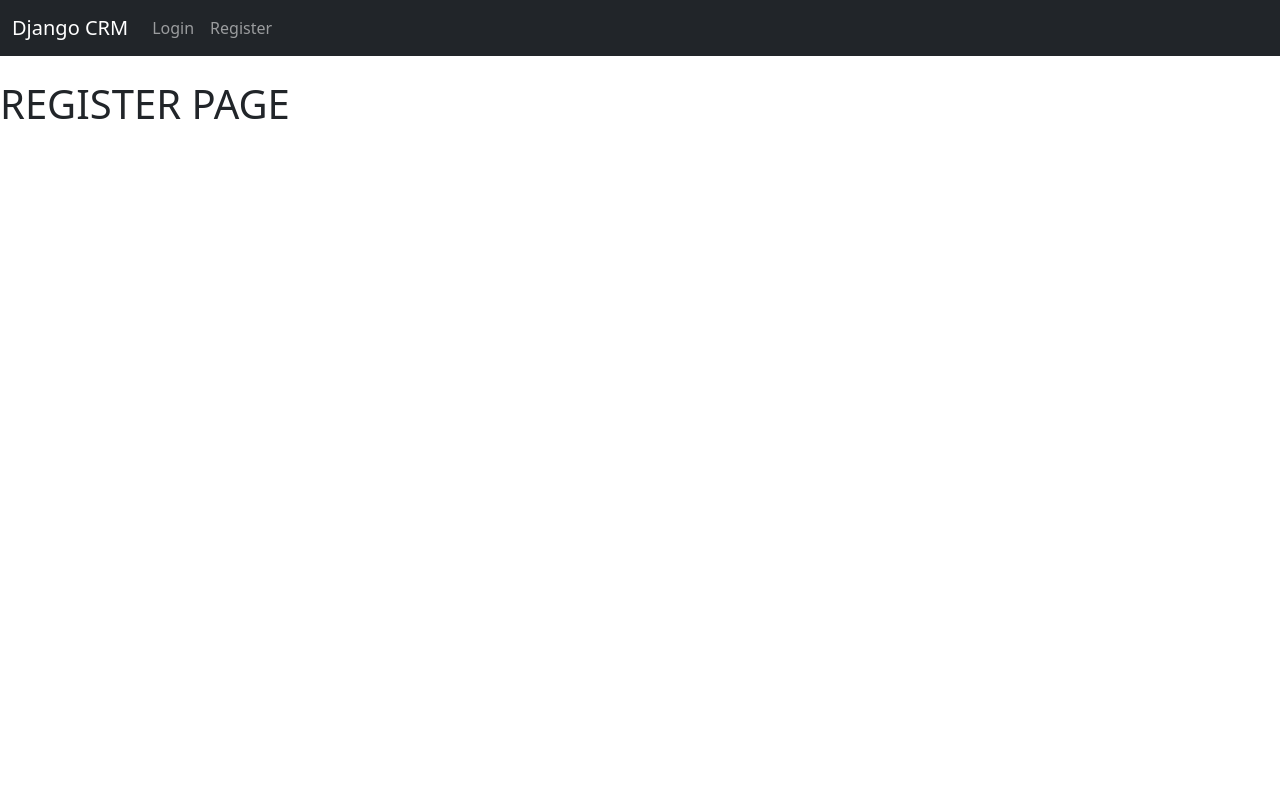
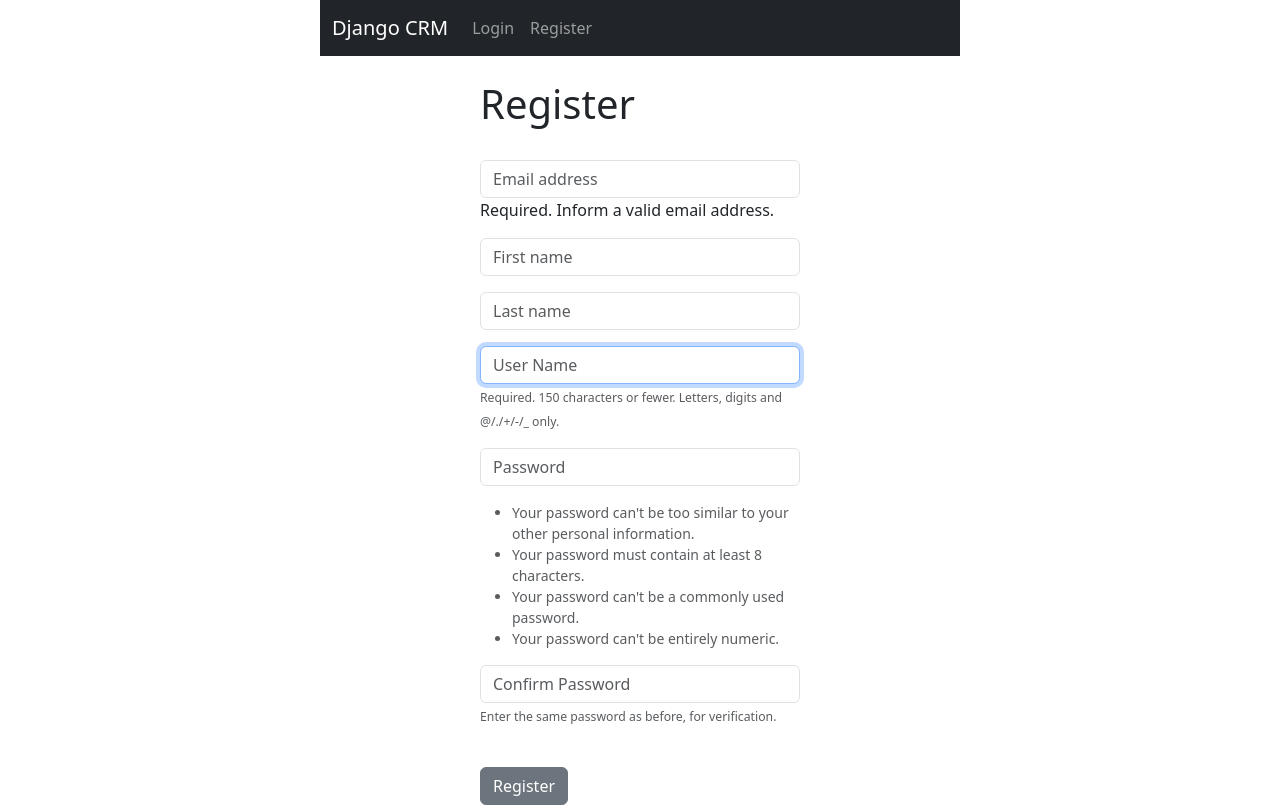
Before and after one commit to mrcoggsworth/django-crm-practice, a Django app: page /register in a window 1280 px wide. Before the commit the page ends 119 px from the top, so only its background shows below. Run offline with Django 5.2, Linux system fonts and the light colour scheme.

Commit message:
visual updates

```diff
--- a/dcrm/templates/base.html
+++ b/dcrm/templates/base.html
@@ -12,13 +12,20 @@
     />
   </head>
   <body>
+    <div class="col-md-6 offset-md-3">
       {% include "navbar.html" %}
       <br />
       {% if not user.is_authenticated %}
         {% if messages %}
           {% for message in messages %}
-                <div class="alert alert-warning alert-dismissible fade show" role="alert">{{ message }}
-                    <button type="button" class="btn-close" data-bs-dismiss="alert" aria-label="Close"></button>
+            <div class="alert alert-warning alert-dismissible fade show" role="alert">
+              {{ message }}
+            <button
+              type="button"
+              class="btn-close"
+              data-bs-dismiss="alert"
+              aria-label="Close"
+            ></button>
             </div>
           {% endfor %}
         {% endif %}
@@ -26,14 +33,21 @@
       {% if user.is_authenticated %}
         {% if messages %}
           {% for message in messages %}
-                <div class="alert alert-success alert-dismissible fade show" role="alert">{{ message }}
-                    <button type="button" class="btn-close" data-bs-dismiss="alert" aria-label="Close"></button>
+            <div class="alert alert-success alert-dismissible fade show" role="alert">
+              {{ message }}
+              <button
+                type="button"
+                class="btn-close"
+                data-bs-dismiss="alert"
+                aria-label="Close"
+              ></button>
             </div>
           {% endfor %}
         {% endif %}
       {% endif %}
     {% block content %}
     {% endblock %}
+    </div>
     <script
       src="https://cdn.jsdelivr.net/npm/bootstrap@5.3.3/dist/js/bootstrap.bundle.min.js"
       integrity="sha384-YvpcrYf0tY3lHB60NNkmXc5s9fDVZLESaAA55NDzOxhy9GkcIdslK1eN7N6jIeHz"
--- a/dcrm/templates/home.html
+++ b/dcrm/templates/home.html
@@ -14,7 +14,7 @@
     <form action="{% url 'home' %}" method="post">
       {% csrf_token %}
       <div class="mb-3">
-        <label for="UserInputEmail1" class="form-label">Email address</label>
+        <label for="UserInputEmail1" class="form-label">Username</label>
         <input
           type="text"
           class="form-control"
--- a/dcrm/templates/register.html
+++ b/dcrm/templates/register.html
@@ -1,7 +1,26 @@
 {% extends "base.html" %}
-
 {% block content %}
 
-<h1>REGISTER PAGE</h1>
+<div class="col-md-6 offset-md-3">
+  <h1>Register</h1>
+  <br />
+  <form method="POST" action="">
+    {% csrf_token %}
+    {% if form.errors %}
+        <div class="alert alert-warning alert dismissible fade show" role="alert">
+            Your registration form contains errors
+            {% for field in form %}
+                {% if field.errors %}
+                    {{ field.errors }}
+                {% endif %}
+            {% endfor %}
+            <button type="button" class="btn-close" data-bs-dismiss="alert" aria-label="Close"></button>
+        </div>
+    {% endif %}
+    {{form.as_p}}
+    <br />
+    <button type="submit" class="btn btn-secondary">Register</button>
+  </form>
+</div>
 
 {% endblock %}
--- a/dcrm/website/views.py
+++ b/dcrm/website/views.py
@@ -4,6 +4,9 @@
         _type_: _description_
     """
 
+from .forms import SignUpForm
+
+from typing import Any, Dict, List, Optional, Union
 
 from django.shortcuts import render, redirect
 from django.http import HttpRequest, HttpResponse
@@ -22,19 +25,22 @@ def home(request: HttpRequest) -> HttpResponse:
     """
 
     if request.method == "POST":
-        username: str = request.POST.get('username', default={})
-        password: str = request.POST.get('password', default={})
+        username: str = request.POST.get("username", default={})
+        password: str = request.POST.get("password", default={})
 
         # Auth
         user = authenticate(request=request, username=username, password=password)
         if user is not None:
             login(request=request, user=user)
             messages.success(request=request, message="Login Successful")
-            return redirect('home')
+            return redirect("home")
 
         if user is None:
-            messages.success(request=request, message="Oops! Something went wrong...Try again if you dare...")
-            return redirect('home')
+            messages.success(
+                request=request,
+                message="Oops! Something went wrong...Try again if you dare...",
+            )
+            return redirect("home")
 
         print("Its a POST REQUEST!")
 
@@ -79,5 +85,31 @@ def register_user(request: HttpRequest) -> HttpResponse:
     Returns:
         HttpResponse: _description_
     """
+    if request.method == "POST":
+        form = SignUpForm(request.POST)
+        if form.is_valid():
+            form.save()
 
-    return render(request=request, template_name='register.html')
+            username: str = form.cleaned_data.get("username")
+            password: str = form.cleaned_data.get("password1")
+
+            user: Optional[Any | None] = authenticate(
+                username=username, password=password
+            )
+            login(request=request, user=user)
+
+            messages.success(
+                request=request, message="You have been successfully registered..."
+            )
+            return redirect(to="home")
+
+        # messages.error(request=request, message="Oops! Something went wrong...")
+        # return redirect(to="register")
+
+    if request.method == "GET":
+        form = SignUpForm()
+        return render(
+            request=request, template_name="register.html", context={"form": form}
+        )
+
+    return render(request=request, template_name="register.html", context={"form": form})
```
Lines whose indentation alone changed are shown as unchanged.
